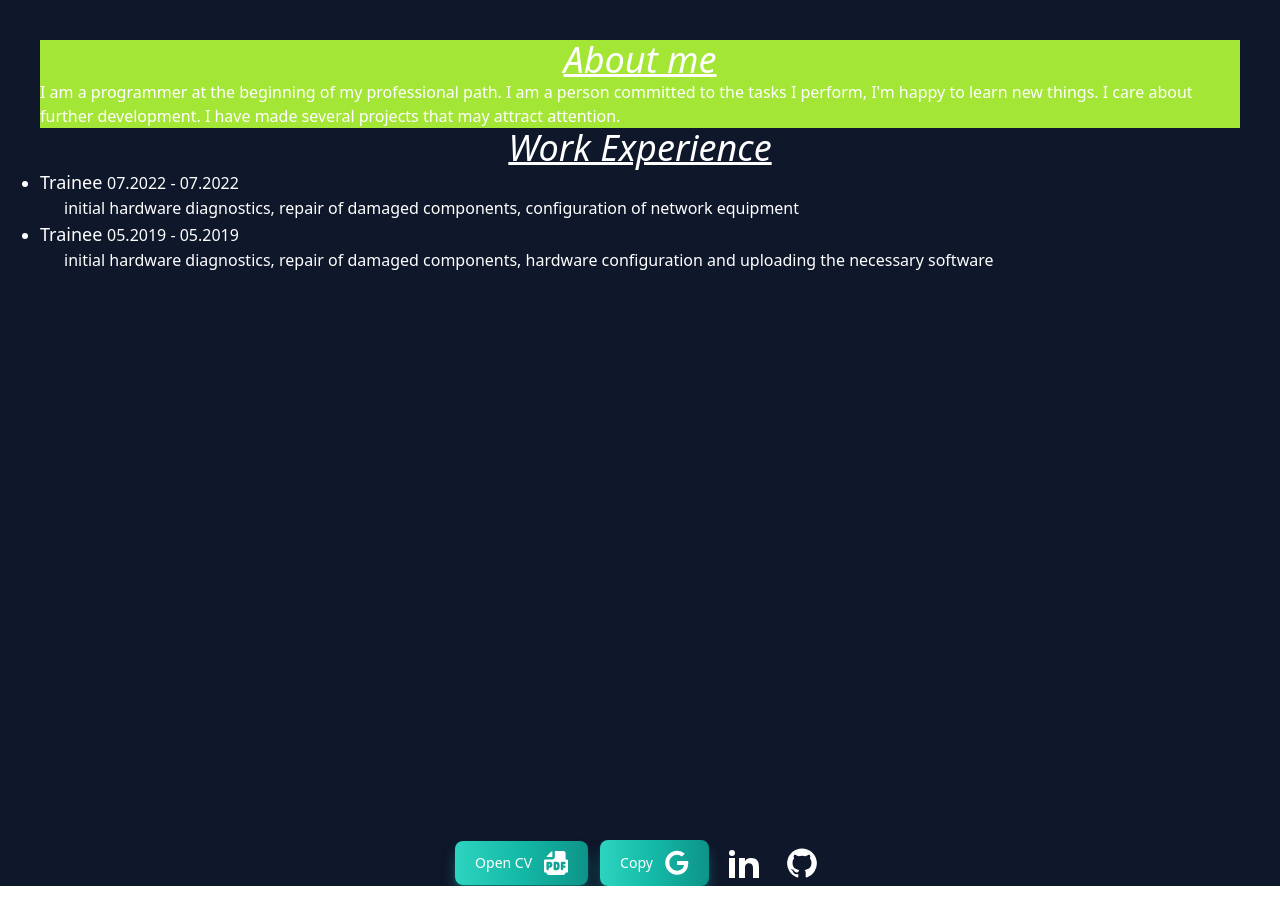
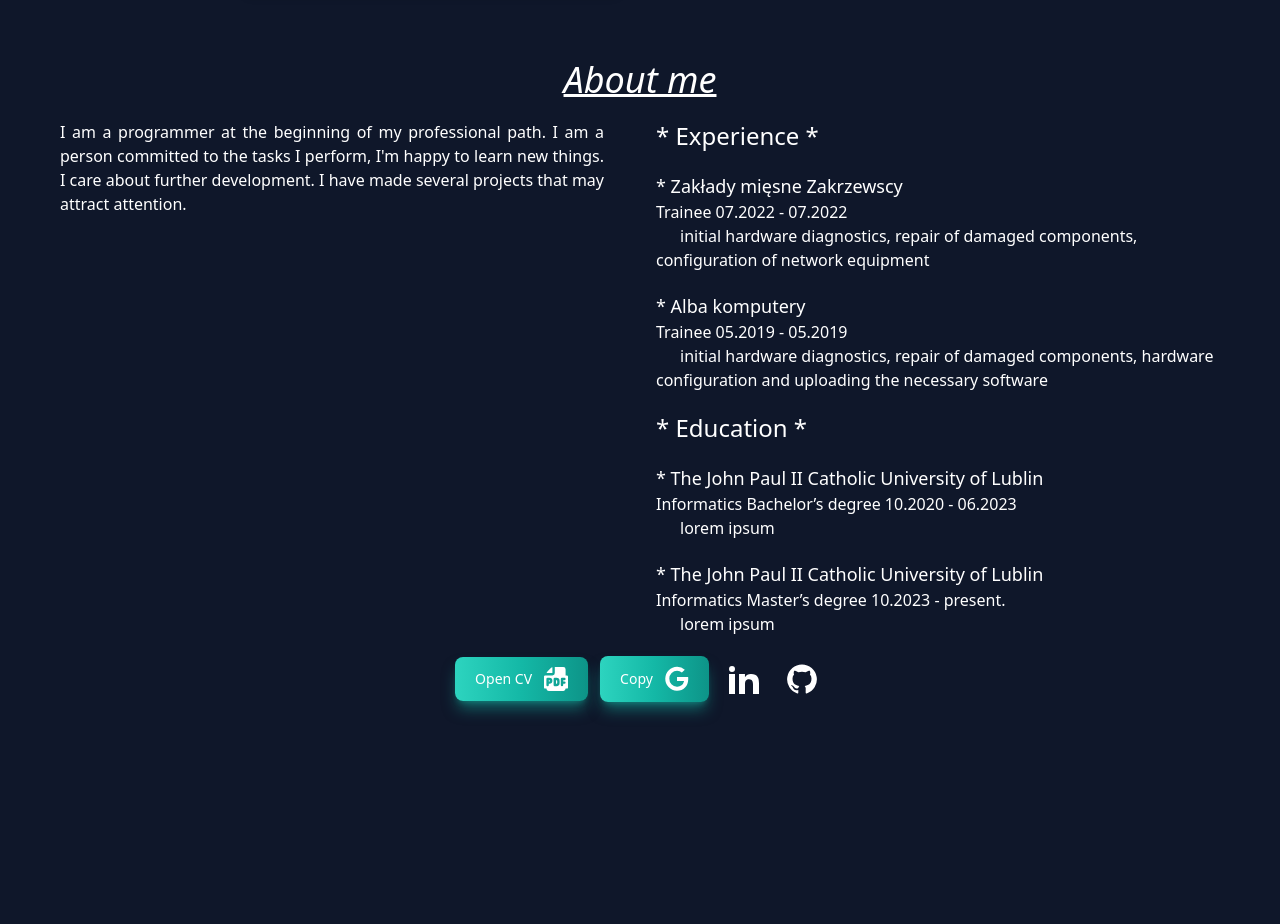
Before and after one commit to Bobus10/Portfolio, a Next.js app: page / in a window 1280 px wide. Shown: the part 1580-2504 px from the top of the page. Before the commit the page ends 2466 px from the top, so only its background shows below. Built offline with nearby package versions, Linux system fonts and the light colour scheme.

Commit message:
Update About me with experience

```diff
--- a/constants/index.js
+++ b/constants/index.js
@@ -54,6 +54,29 @@ export const experience = [
         yearStart: "2019",
         monthEnd: "05",
         yearEnd: "2019",
+    },
+];
+
+export const education = [
+    {
+        universityName: "The John Paul II Catholic University of Lublin",
+        fieldOfStudy: "Informatics",
+        academicTitle: "Bachelor’s degree",
+        description: "lorem ipsum",
+        monthStart: "10",
+        yearStart: "2020",
+        monthEnd: "06",
+        yearEnd: "2023",
+    },
+    {
+        universityName: "The John Paul II Catholic University of Lublin",
+        fieldOfStudy: "Informatics",
+        academicTitle: "Master’s degree",
+        description: "lorem ipsum",
+        monthStart: "10",
+        yearStart: "2023",
+        monthEnd: "present",
+        yearEnd: "",
     },
 ];
 
--- a/public/styles/globals.css
+++ b/public/styles/globals.css
@@ -17,7 +17,7 @@ body {
       @apply text-white bg-gradient-to-r from-teal-400 via-teal-500 to-teal-600 hover:bg-gradient-to-br focus:ring-4 focus:outline-none focus:ring-teal-300 dark:focus:ring-teal-800 shadow-lg shadow-teal-500/50 dark:shadow-lg dark:shadow-teal-800/80 font-medium rounded-lg text-sm px-5 py-2.5 text-center flex justify-center items-center gap-3
   }
   .text-head {
-      @apply text-4xl italic underline underline-offset-1 flex text-center justify-center
+      @apply text-4xl italic underline underline-offset-1 flex text-center justify-center text-white
   }
   .text-body {
       @apply first-letter:pl-6
--- a/src/app/page.tsx
+++ b/src/app/page.tsx
@@ -7,21 +7,26 @@ import Experience from '@/components/Experience'
 export default function Home() {
   return (
     <>
-      <main className='px-10 flex flex-col gap-5'>
+      <main className='px-10 flex flex-col gap-5 py-5'>
         <section id='projects' className='max-lg:mb-16 min-h-screen '>
           <Projects/>
         </section>
-        <div className='min-h-screen'>
-          <section id='aboutMe' className='max-lg:mb-16 bg-lime-400'>
-            <AboutMe/>
-          </section>
-          <section id='experience'>
-            <Experience/>
-          </section>
-        </div>
+        <section className='flex flex-col gap-5'>
+          <p className='text-head'>
+            About me
+          </p>
+          <div className='min-h-[50vh] flex sm:flex-row flex-col gap-8'>
+            <section id='aboutMe' className='max-lg:mb-16 flex sm:w-1/2 w-full text-justify'>
+              <AboutMe/>
+            </section>
+            <section id='experience' className='flex sm:w-1/2 w-full'>
+              <Experience/>
+            </section>
+          </div>
+        </section>
       </main>
 
-      <footer className=''>
+      <footer className='min-h-[50vh]'>
         {/* Contact */}
         <div id='contact' className=''>
           <Contact/>
--- a/src/components/AboutMe.tsx
+++ b/src/components/AboutMe.tsx
@@ -2,12 +2,8 @@ import Introduction from "./Introduction";
 
 export default function Home() {
   return (
-    <div className="flex flex-row justify-center items-center">
+    <div className="flex flex-row sm:mx-5">
       <section className="text-white flex flex-col">
-        <p className='text-head'>
-          About me
-        </p>
-        {/* About Me */}
         <p className="">
           I am a programmer at the beginning of my professional path. I am a person committed to the tasks I perform, I'm happy to learn new things. I care about further development. I have made several projects that may attract attention.
         </p>
--- a/src/components/Experience.tsx
+++ b/src/components/Experience.tsx
@@ -1,29 +1,50 @@
-import { experience } from '@/../constants'
+import { education, experience } from '@/../constants'
 
 export default function Experience() {
-  // TODO: Life line with points with data when that was hapends
   return (
     <div className='text-white'>
-
-      <p className='text-head'>
-        Work Experience
-      </p>
-
-      <ul className='list-disc'>
+      <div className='flex flex-col gap-5'>
+        <p className='text-2xl'>
+          * Experience *
+        </p>
         {experience.map((exp, index) => {
           return (
-            <li key={index}>
+            <div className='flex flex-col'>
+              <p className='text-lg'>
+                * {exp.companyName}
+              </p>
               <p>
-                <span className='text-lg'>{exp.position} </span>
+                <span className=''>{exp.position} </span>
                 {`${exp.monthStart}.${exp.yearStart} - ${exp.monthEnd}.${exp.yearEnd}`}
               </p>
               <p className='text-body'>
                 {exp.duties}
               </p>
-            </li>
+            </div>
           )
         })}
-      </ul>
+        <p className='text-2xl'>
+          * Education *
+        </p>
+        {education.map((edu) => {
+          return (
+            <div className='flex flex-col'>
+              <p className='text-lg'>
+                * {edu.universityName}
+              </p>
+              <p>
+                <span className=''>
+                  {edu.fieldOfStudy} {edu.academicTitle}&nbsp;
+                </span>
+                {`${edu.monthStart}.${edu.yearStart} - ${edu.monthEnd}.${edu.yearEnd}`}
+              </p>
+              <p className='text-body'>
+                {edu.description}
+              </p>
+            </div>
+          )
+        })}
+      </div>
     </div>
   )
 }
```
